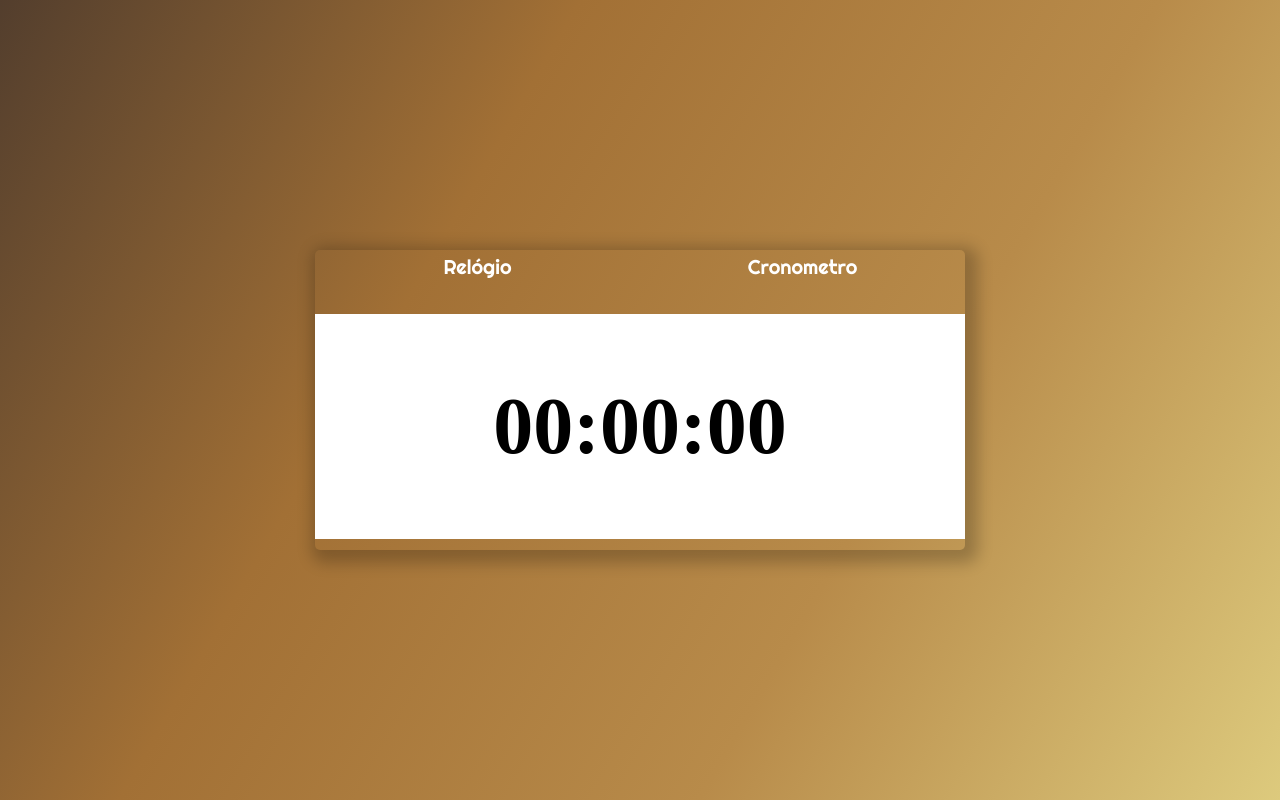
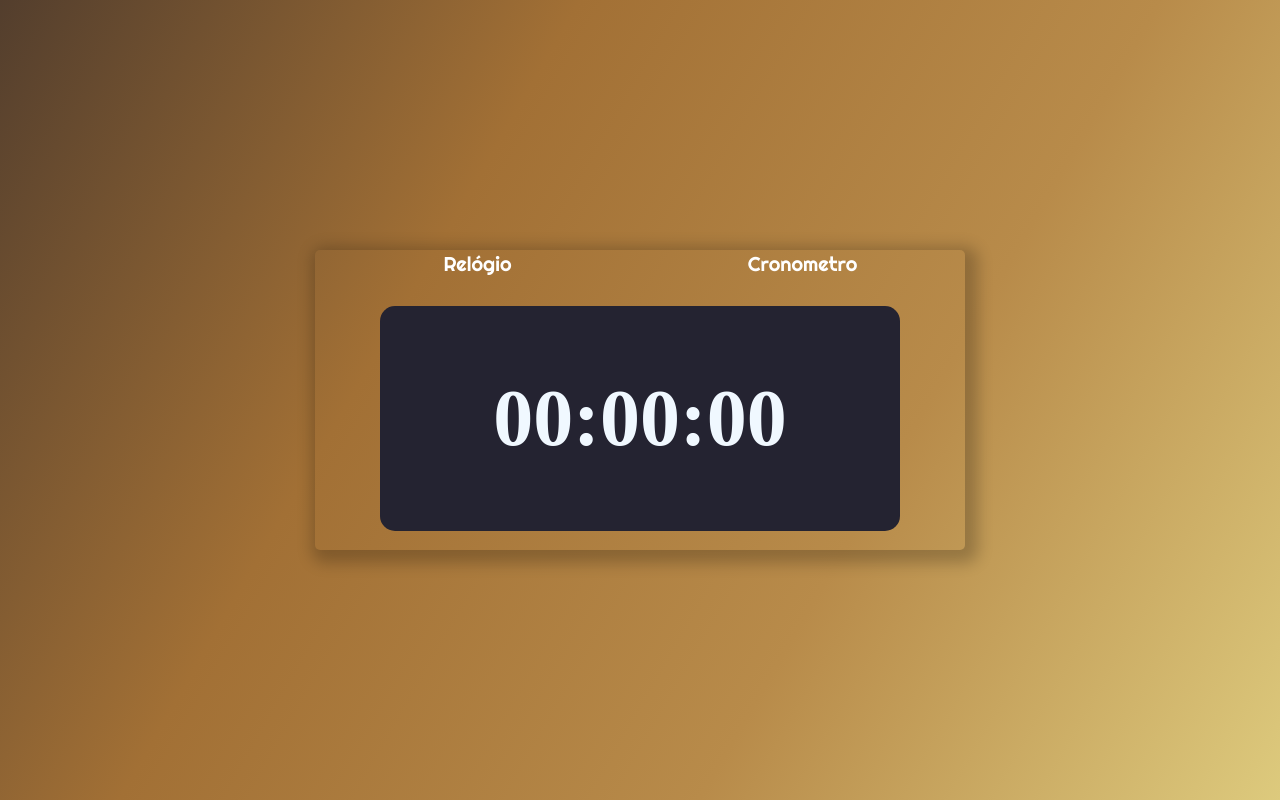
Before and after one commit to ismaelvieira12/Relogio, a plain HTML site: page index.html in a window 1280 px wide. Drawn offline with Linux system fonts and the light colour scheme.

Commit message:
Testando o noivo lyout

```diff
--- a/src/css/style.css
+++ b/src/css/style.css
@@ -98,8 +98,11 @@ body{
         }
 
         & .container-cro{
-            background-color: #fff;
-            width: 100%;
+            background-color: var(--cor01);
+            color: aliceblue;
+            border-radius: 15px;
+            margin-bottom: 10px;
+            width: 80%;
             height: 75%;
             display: flex;
             justify-content: center;
```
